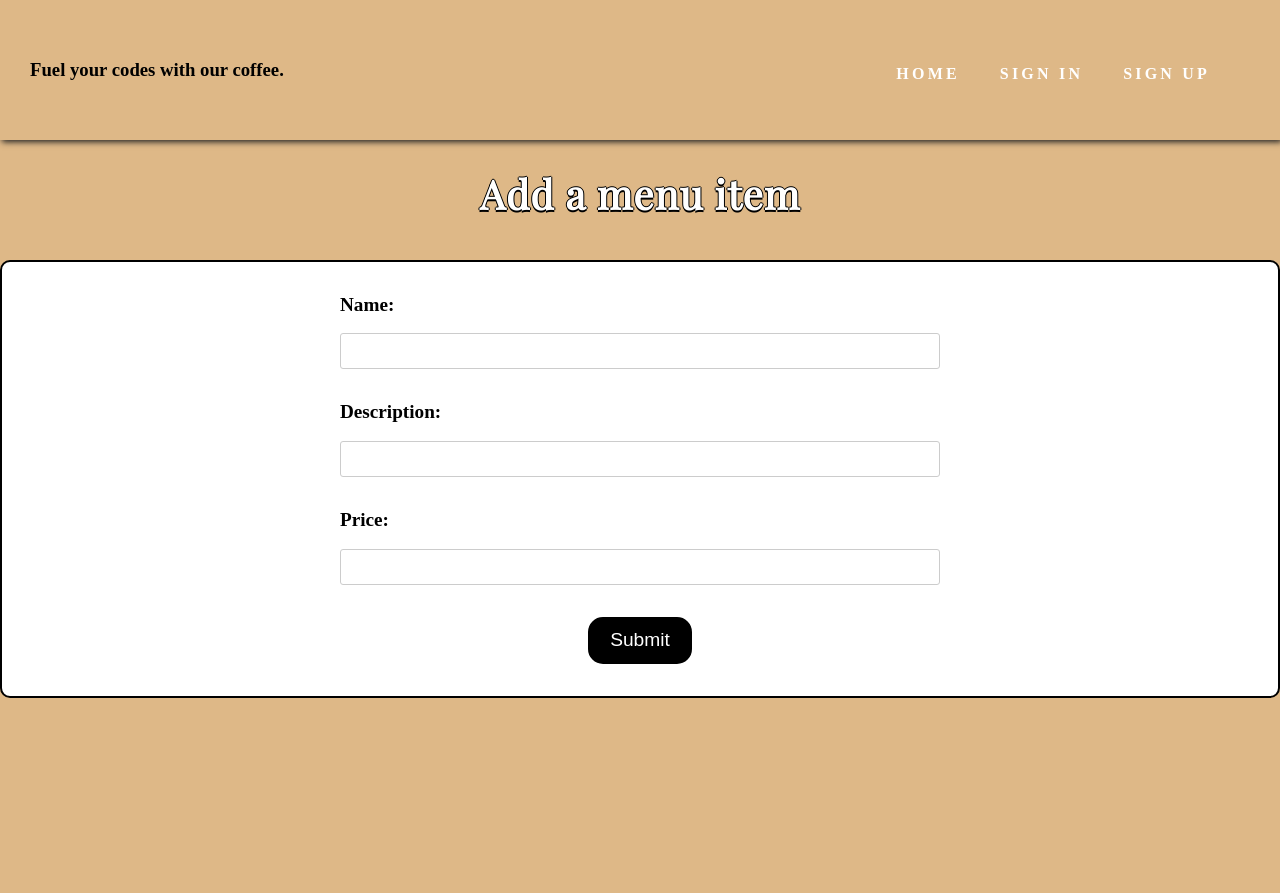
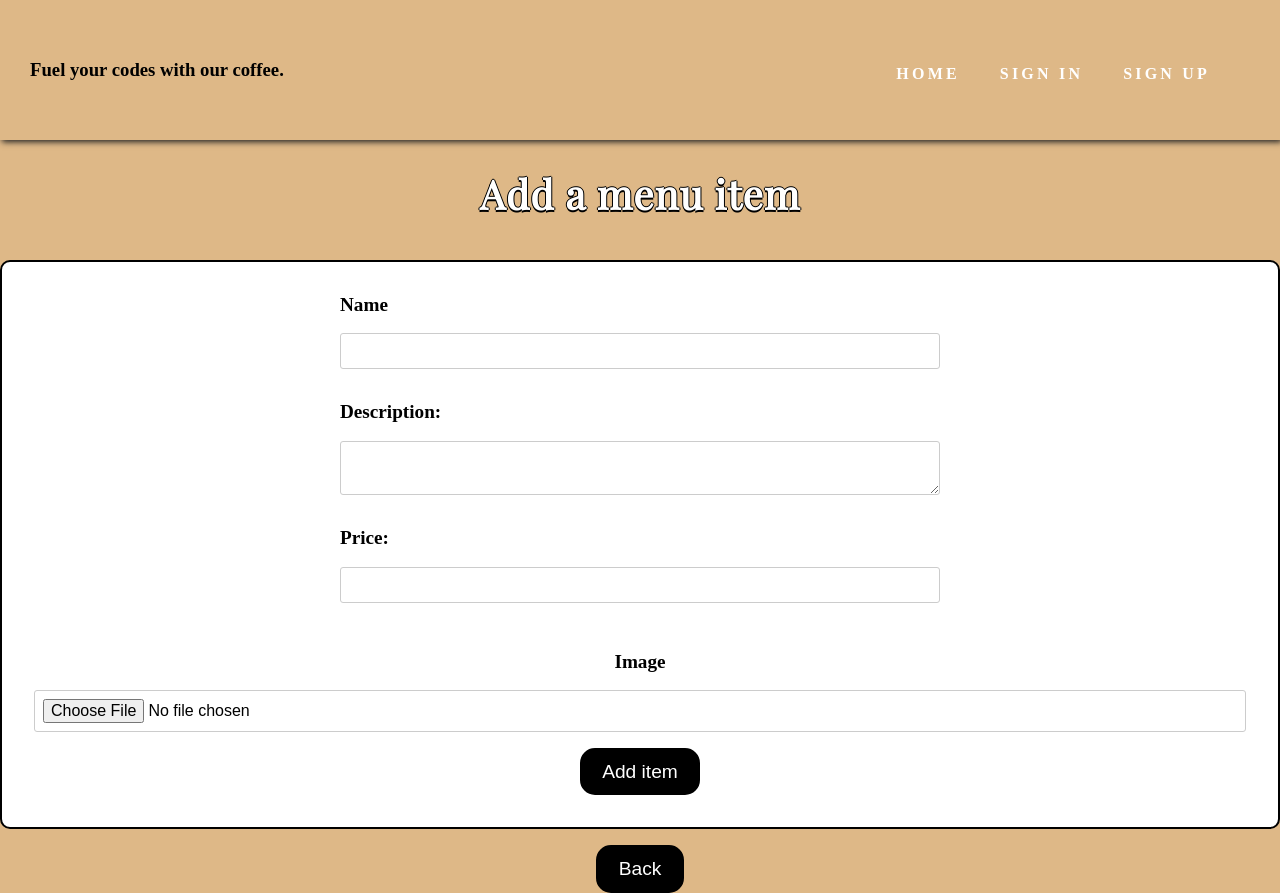
Before and after one commit to Msibai/Backend-cafe-, a React (Vite) app in the folder client/: page /dashboard/addmenu in a window 1280 px wide. Before the commit the page ends 800 px from the top, so only its background shows below. Built offline with nearby package versions, Linux system fonts and the light colour scheme; a web font is replaced by a local one.

Commit message:
Added image function to "additem" and created a customer menu

```diff
--- a/client/src/pages/Menu.jsx
+++ b/client/src/pages/Menu.jsx
@@ -1,4 +1,42 @@
+import { useState, useEffect } from "react";
+import "../style/edit-menu.css";
+import { Link } from "react-router-dom";
+
 function Menu() {
-	return <h1>Menu</h1>;
+  const [menus, setMenus] = useState([]);
+
+  useEffect(() => {
+    const fetchMenuItems = async () => {
+      const response = await fetch("/api/menus");
+      const data = await response.json();
+      setMenus(data);
+    };
+
+    fetchMenuItems();
+  }, []);
+
+  return (
+    <div className="update-menu-title">
+      <h1>Menu</h1>
+      <div className="menu-container">
+        {menus.map((menu) => (
+          <div key={menu._id} className="menu-item">
+            <img
+              className="menu-item-img"
+              src={menu.itemImg}
+              alt={menu.itemName}
+            ></img>
+            <h2 className="menu-item-title">{menu.itemName}</h2>
+            <p className="menu-item-description">{menu.description}</p>
+            <p className="menu-item-price">{menu.pricePerItem} kr</p>
+            <button className="cart-button">-</button>
+            <span className="cart-quantity">0</span>
+            <button className="cart-button">+</button>
+          </div>
+        ))}
+      </div>
+    </div>
+  );
 }
+
 export default Menu;
--- a/client/src/pages/UpdateMenuItem.jsx
+++ b/client/src/pages/UpdateMenuItem.jsx
@@ -28,8 +28,6 @@ function UpdateMenuItem() {
 
     fetchItem();
   }, [params.id]);
-
-  console.log(menuItem);
 
   const submitChanges = async (event) => {
     event.preventDefault();
@@ -110,10 +108,12 @@ function UpdateMenuItem() {
         />
 
         <button type="submit" className="submit-edit-button">
-          Update
+          Update item
         </button>
       </form>
-      <button onClick={goBack}>Back</button>
+      <button className="back-button" onClick={goBack}>
+        Back
+      </button>
     </div>
   );
 }
--- a/client/src/pages/addMenu.jsx
+++ b/client/src/pages/addMenu.jsx
@@ -1,12 +1,122 @@
-import React from "react";
+import { useParams, useNavigate } from "react-router-dom";
+import { useEffect, useState } from "react";
+import "../style/edit-menu.css";
+import FileBase64 from "react-file-base64";
+
+function AddMenu() {
+  const [menuItem, setMenuItem] = useState();
+  const [itemName, setItemTitle] = useState();
+  const [itemDescription, setItemDescription] = useState();
+  const [itemImg, setItemImg] = useState();
+  const [itemPricePerItem, setItemPrice] = useState();
+
+  const [err, setErr] = useState("");
+  const navigate = useNavigate();
+
+  function goBack2() {
+    navigate("/dashboard/");
+  }
+  const addItem = async (event) => {
+    event.preventDefault();
+    try {
+      const changes = await fetch("/api/menus", {
+        method: "POST",
+        headers: new Headers({ "Content-Type": "application/json" }),
+        body: JSON.stringify(menuItem),
+      });
+
+      const result = await changes.json();
+      console.log(changes);
+
+      if (result.error) {
+        setErr(result.error);
+      } else {
+        setErr(result.message);
+        console.log(err);
+      }
+    } catch (error) {
+      console.log(result);
+    }
+  };
+  return (
+    <div className="page">
+      <h1 className="edit-menu-item-title">Add a menu item</h1>
+      {err != "" ? (
+        <div className="error">
+          {" "}
+          <h2 className="update-menu-item-error">{err}</h2>
+        </div>
+      ) : (
+        ""
+      )}
+
+      <form onSubmit={addItem} className="edit-menu-item-container">
+        <div className="form-group">
+          <label htmlFor="name">Name</label>
+          <input
+            type="text"
+            id="name"
+            placeholder={menuItem?.itemName}
+            value={itemName}
+            onChange={(e) =>
+              setMenuItem({ ...menuItem, itemName: e.target.value })
+            }
+          />
+        </div>
+        <div className="form-group">
+          <label htmlFor="description">Description:</label>
+          <textarea
+            id="description"
+            placeholder={menuItem?.description}
+            value={itemDescription}
+            onChange={(e) =>
+              setMenuItem({ ...menuItem, description: e.target.value })
+            }
+          />
+        </div>
+        <div className="form-group">
+          <label htmlFor="price">Price:</label>
+          <input
+            type="number"
+            id="price"
+            placeholder={menuItem?.pricePerItem}
+            value={itemPricePerItem}
+            onChange={(e) =>
+              setMenuItem({ ...menuItem, pricePerItem: e.target.value })
+            }
+          />
+        </div>
+        <div className="form-group"></div>
+        <label htmlFor="img">Image</label>
+        <FileBase64
+          multiple={false}
+          onDone={({ base64 }) => setMenuItem({ ...menuItem, itemImg: base64 })}
+        />
+
+        <button type="submit" className="submit-add-button">
+          Add item
+        </button>
+      </form>
+      <button className="back-button" onClick={goBack2}>
+        Back
+      </button>
+    </div>
+  );
+}
+
+export default AddMenu;
+
+/*import React from "react";
 import { useState, useRef } from "react";
 import "./css/addMenu.css";
+import FileBase64 from "react-file-base64";
 
 function AddMenu() {
   const nameRef = useRef();
   const descpRef = useRef();
   const priceRef = useRef();
   const [err, setErr] = useState("");
+  const [image, setImage] = useState("");
 
   const addItem = async (itemName, description, pricePerItem) => {
     try {
@@ -16,7 +126,7 @@ function AddMenu() {
           Accept: "application/json",
           "Content-Type": "application/json",
         },
-        body: JSON.stringify({ itemName, description, pricePerItem }),
+        body: JSON.stringify({ itemName, description, pricePerItem, image }),
       });
       const result = await response.json();
       console.log(result);
@@ -66,6 +176,14 @@ function AddMenu() {
           <label htmlFor="price">Price:</label>
           <input ref={priceRef} type="text" id="name" required />
         </div>
+        <div className="form-group">
+          <label htmlFor="image">Image:</label>
+          <FileBase64
+            multiple={false}
+            onDone={({ base64 }) => setImage(base64)}
+          />
+        </div>
+
         <button type="submit" className="submit-add-button">
           Submit
         </button>
@@ -74,3 +192,5 @@ function AddMenu() {
   );
 }
 export default AddMenu;
+
+*/
--- a/client/src/style/edit-menu.css
+++ b/client/src/style/edit-menu.css
@@ -56,6 +56,7 @@ width:10rem;
     border-radius:10px;
     padding:2rem;
     background-color: white;
+    margin-bottom:1rem;
 
   }
 
@@ -108,7 +109,18 @@ width:10rem;
     animation-duration: 1s;
     animation-iteration-count: 3;
     animation-fill-mode:forwards;
+    display: flex;
+  justify-content: center;
+  align-items: center;
   }
+
+
+.back-button{
+  display:block;
+  margin:auto;
+
+}
+
 
    @keyframes pulsate{
     0%{opacity:0}
@@ -125,9 +137,10 @@ width:10rem;
    }
 
 
-
-
-
+   .cart-quantity{
+    font-size:1.5rem;
+    padding:1rem;
+   }
 
 
   label {
```
Also changed, not shown: 1 other file (tests, documents, lock files or other folders).
